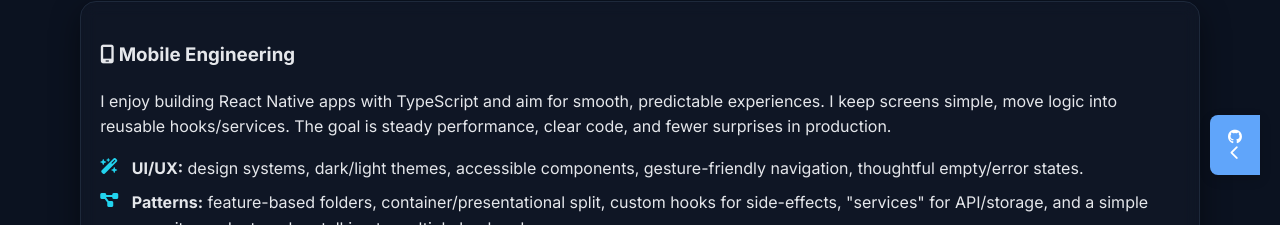
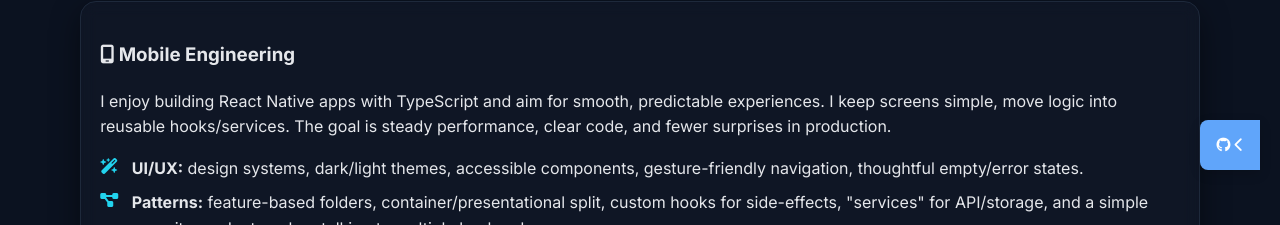
Before and after one commit to h-gerami/Portfolio, a Next.js app: page / in a window 1280 px wide. Shown: the part 255-480 px from the top of the page. Built offline with nearby package versions, Linux system fonts and the light colour scheme; a web font is replaced by a local one.

Commit message:
Make GitHub icon and arrow inline for professional appearance

```diff
--- a/src/app/globals.css
+++ b/src/app/globals.css
@@ -740,8 +740,8 @@ body.dark .dark-toggle-btn {
   top: 50%;
   right: 20px;
   transform: translateY(-50%);
-  width: 50px;
-  height: 60px;
+  width: 60px;
+  height: 50px;
   background: var(--brand-1);
   border: none;
   border-radius: 8px 0 0 8px;
@@ -754,16 +754,17 @@ body.dark .dark-toggle-btn {
   visibility: visible;
   box-shadow: 0 4px 12px rgba(0, 0, 0, 0.15);
   display: flex;
-  flex-direction: column;
+  flex-direction: row;
   align-items: center;
   justify-content: center;
-  gap: 2px;
+  gap: 4px;
+  padding: 0 8px;
 }
 
 .github-toggle-btn:hover {
   background: var(--brand-2);
   transform: translateY(-50%) scale(1.05);
-  width: 55px;
+  width: 65px;
 }
 
 /* Floating Sidebar */
```
Also changed, not shown: index.html (+1 -1 lines).
